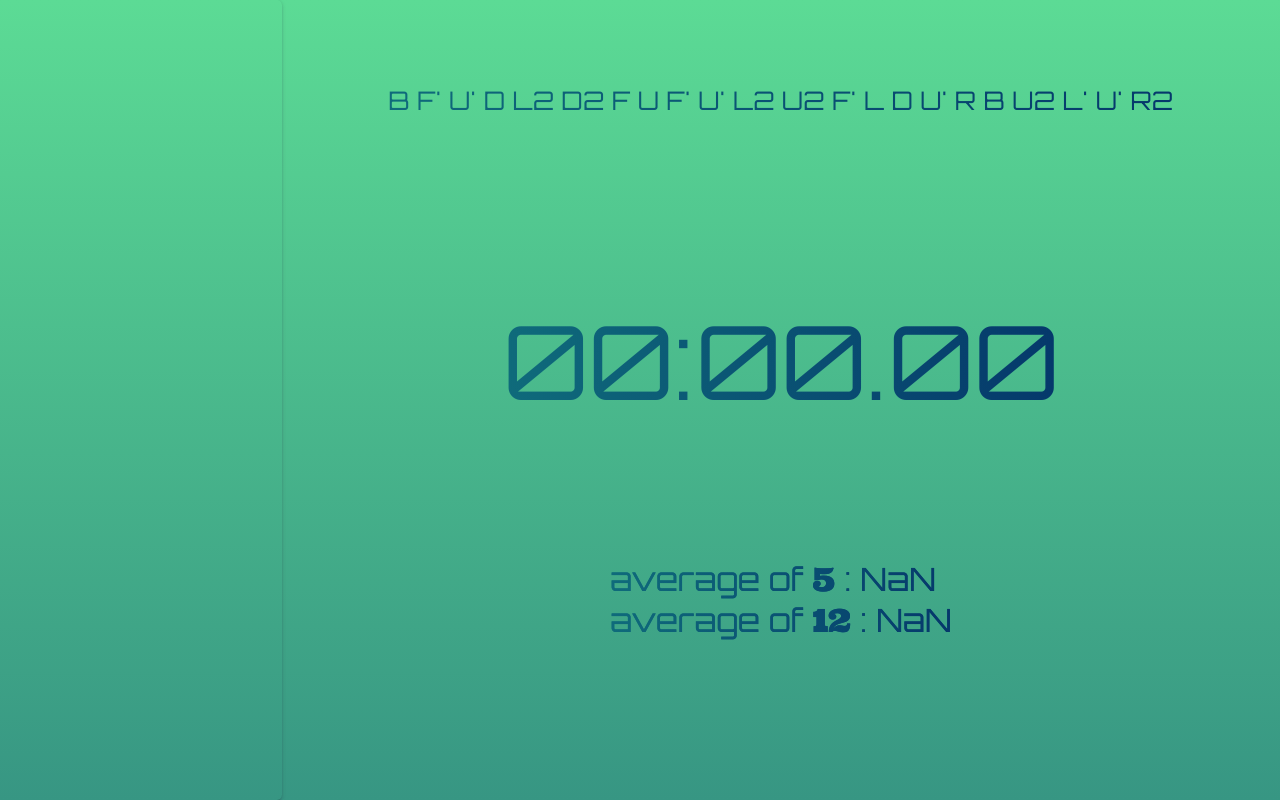
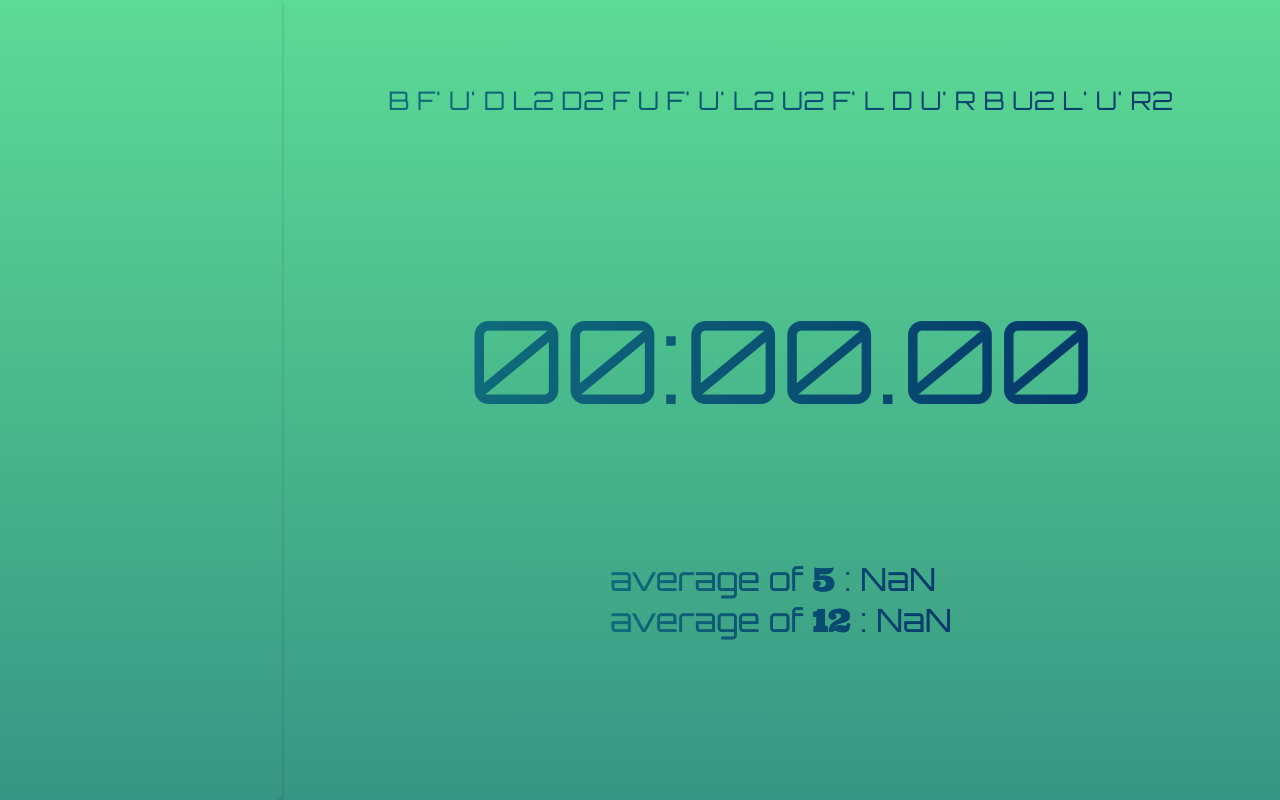
Before and after one commit to 69codeMaster/Cube-TImer, a React (Create React App) app in the folder client/: page / in a window 1280 px wide. Built offline with nearby package versions, Linux system fonts and the light colour scheme; no server answers.

Commit message:
everything is fucking working ay

```diff
--- a/client/src/components/History/HistoryItem.css
+++ b/client/src/components/History/HistoryItem.css
@@ -7,7 +7,7 @@
 
 .column {
   padding: 5% 0;
-  border: var(--primary-500) 0.05em solid;
+  border: var(--primary-500) 0.02em solid;
   color: var(--accent-400);
 }
 
--- a/client/src/components/Timer.css
+++ b/client/src/components/Timer.css
@@ -6,7 +6,7 @@
 
 .timer {
   transition: font-size var(--transition-time) ease;
-  font-size: 8vw;
+  font-size: 9vw;
 }
 
 .ready,
```
